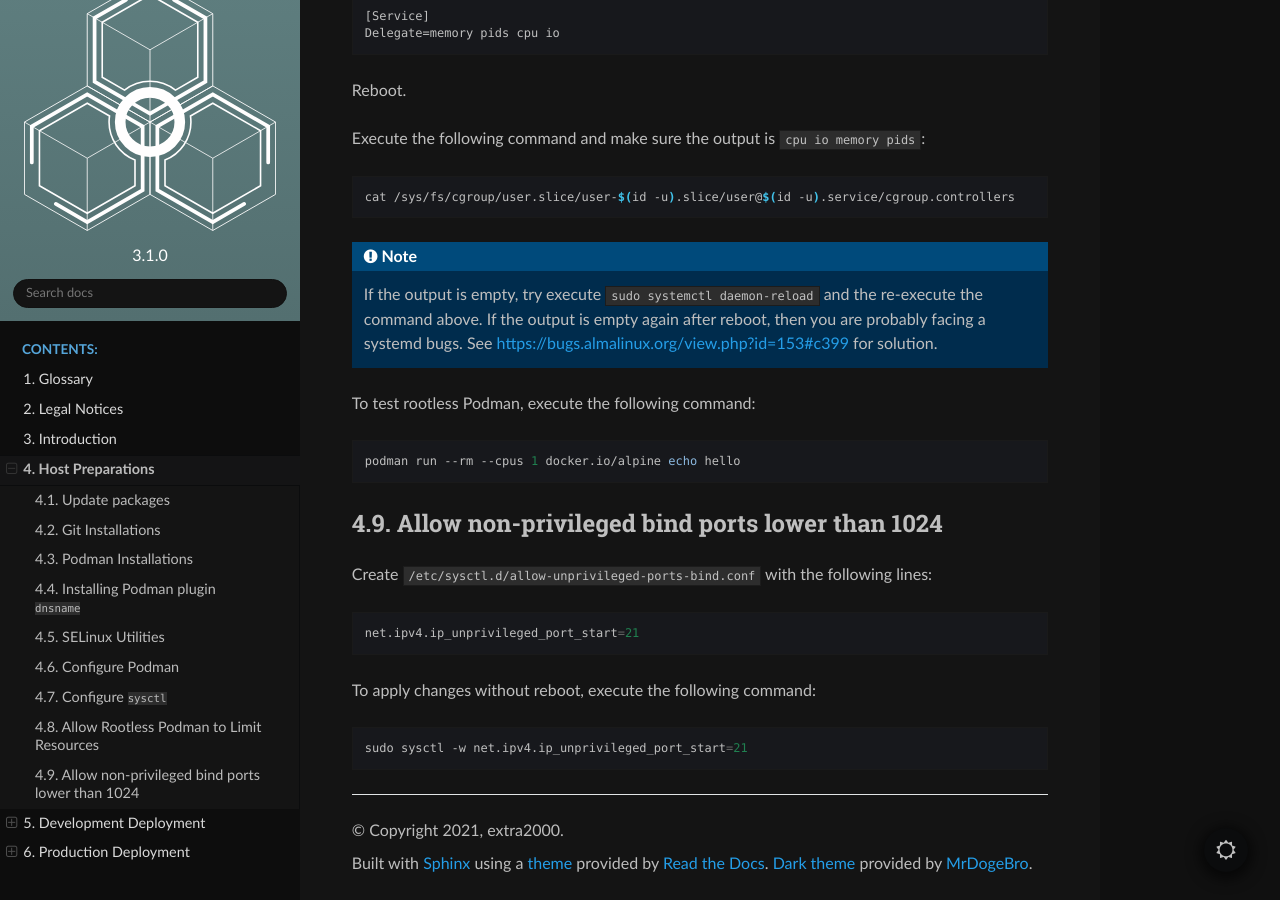
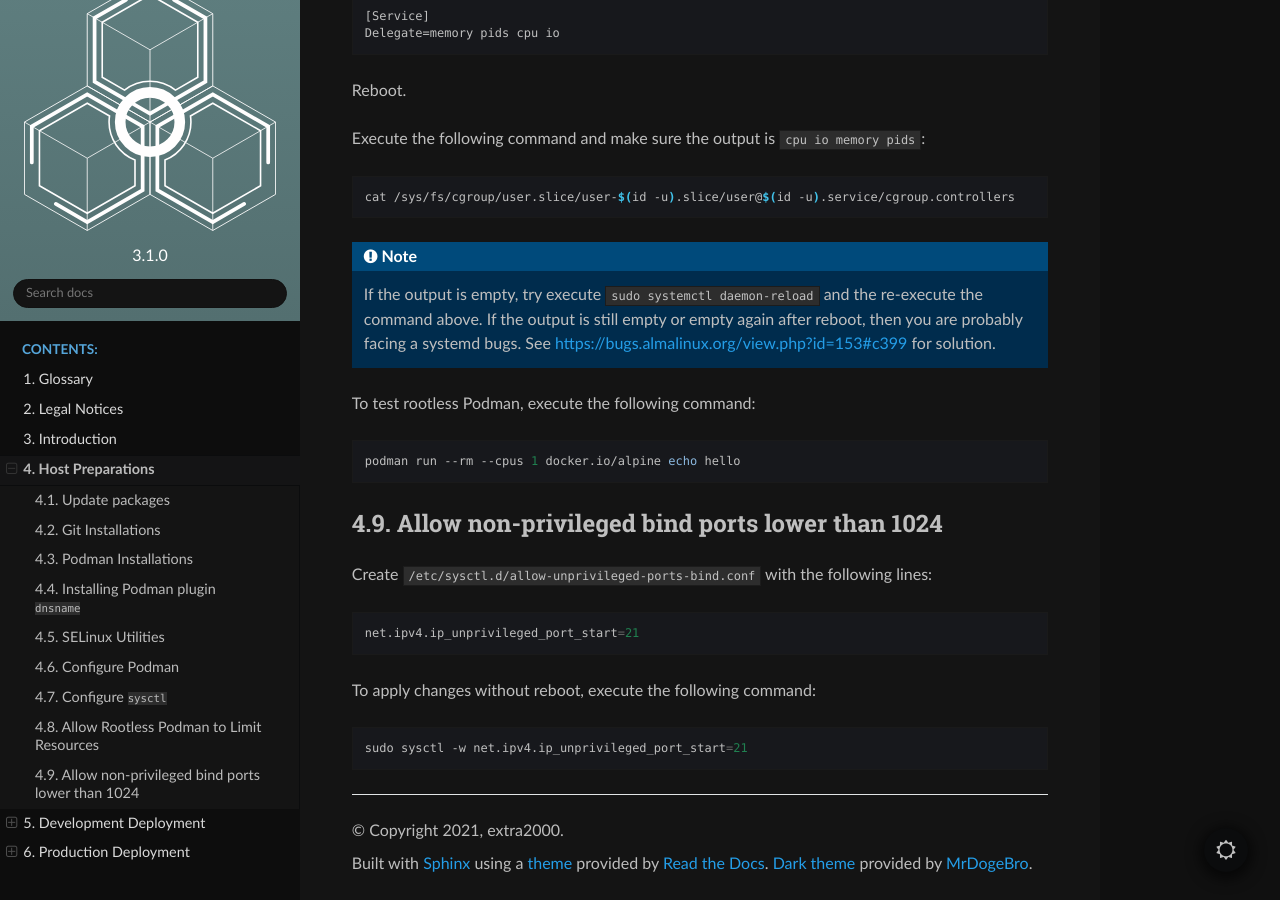
Before and after one commit to extra2000/qeeqbox-chameleon-podman, a Sphinx documentation site: the page built from docs/source/host_preparations.rst, in a window 1280 px wide and 900 px high, scrolled down 3433 px. Built offline with Sphinx 7.4.7 and the Read the Docs theme 2.0.0, drawn with Linux system fonts in a browser that asks for light colours.

Commit message:
docs(host-preparations): improve solution for cgroup controller

```diff
--- a/docs/source/host_preparations.rst
+++ b/docs/source/host_preparations.rst
@@ -172,7 +172,7 @@ Execute the following command and make sure the output is ``cpu io memory pids``
 
 .. note::
 
-    If the output is empty, try execute ``sudo systemctl daemon-reload`` and the re-execute the command above. If the output is empty again after reboot, then you are probably facing a systemd bugs. See https://bugs.almalinux.org/view.php?id=153#c399 for solution.
+    If the output is empty, try execute ``sudo systemctl daemon-reload`` and the re-execute the command above. If the output is still empty or empty again after reboot, then you are probably facing a systemd bugs. See https://bugs.almalinux.org/view.php?id=153#c399 for solution.
 
 To test rootless Podman, execute the following command:
 
```
